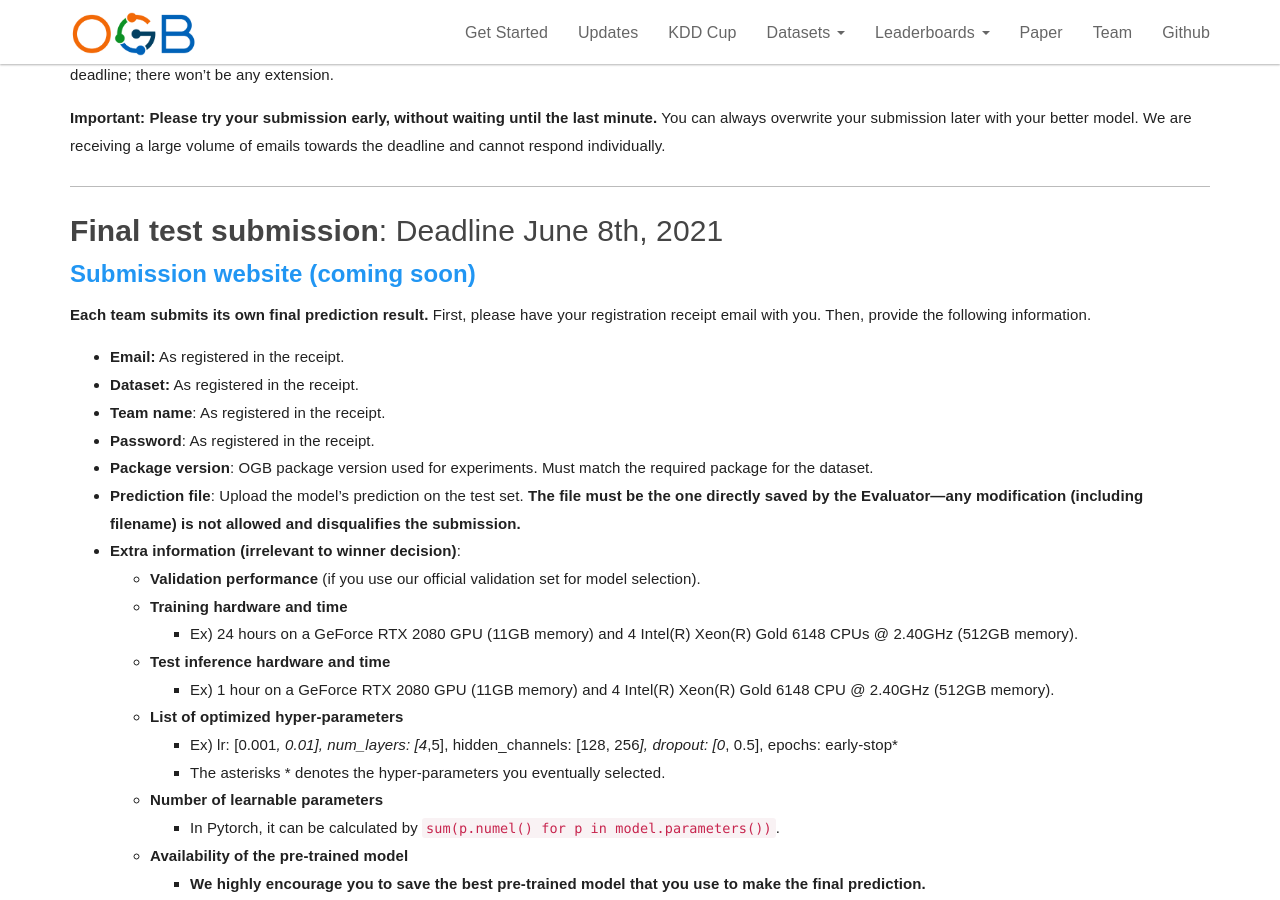
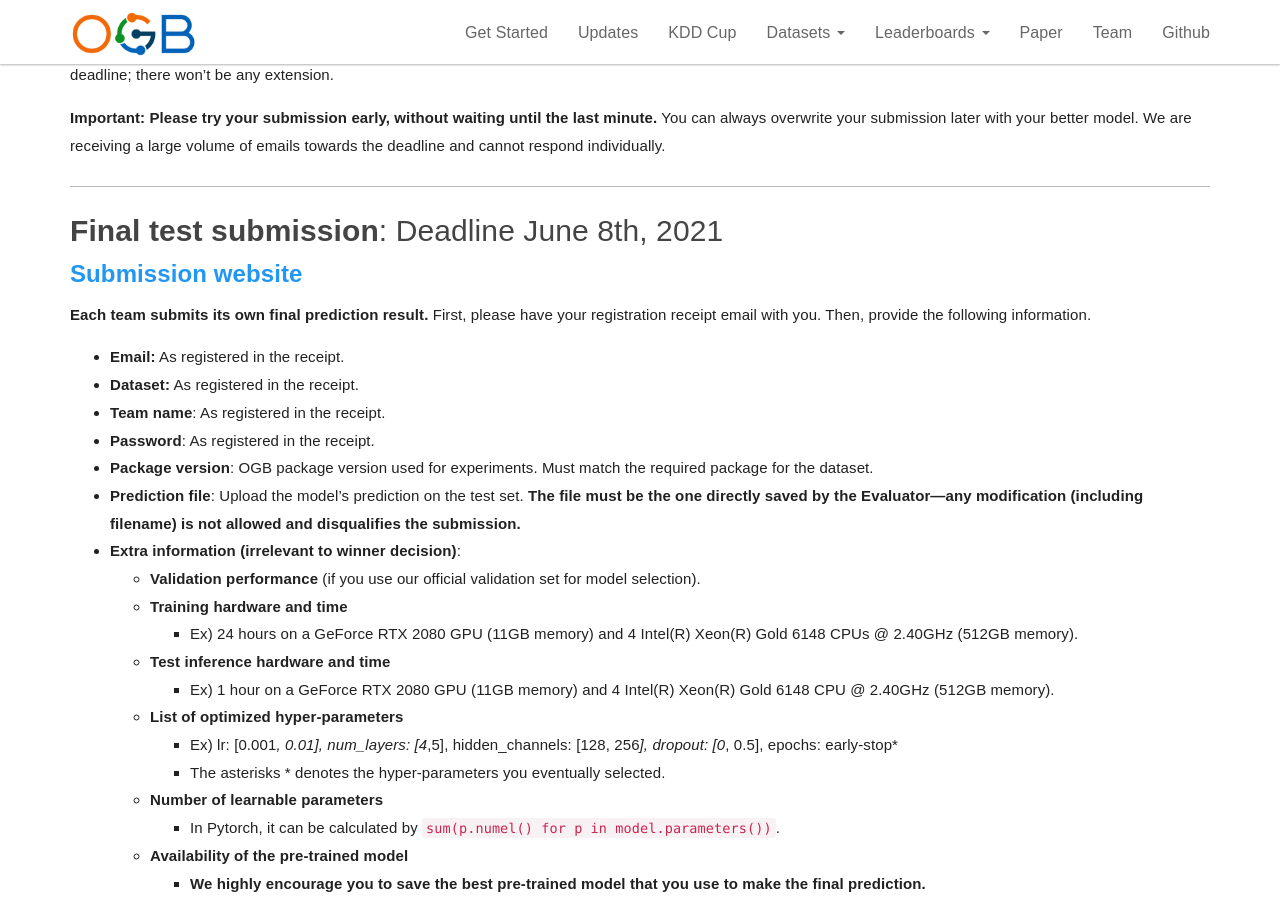
Before and after one commit to snap-stanford/ogb-web, a Jekyll site: the page built from _docs/kddcup2021/participate.md, in a window 1280 px wide and 900 px high, scrolled down 1890 px. Built offline with Jekyll 4.4.1, drawn with Linux system fonts in a browser that asks for light colours.

Commit message:
final submission site

```diff
--- a/_docs/kddcup2021/participate.md
+++ b/_docs/kddcup2021/participate.md
@@ -65,7 +65,7 @@ You can submit the test files multiple times under the same team, but **we will
 <a name="final"/>
 
 #### **Final test submission**: Deadline June 8th, 2021
-##### **[Submission website (coming soon)](../form)**
+##### **[Submission website](https://ogb-save.stanford.edu/final/)**
 **Each team submits its own final prediction result.**
 First, please have your registration receipt email with you.
 Then, provide the following information.
```
